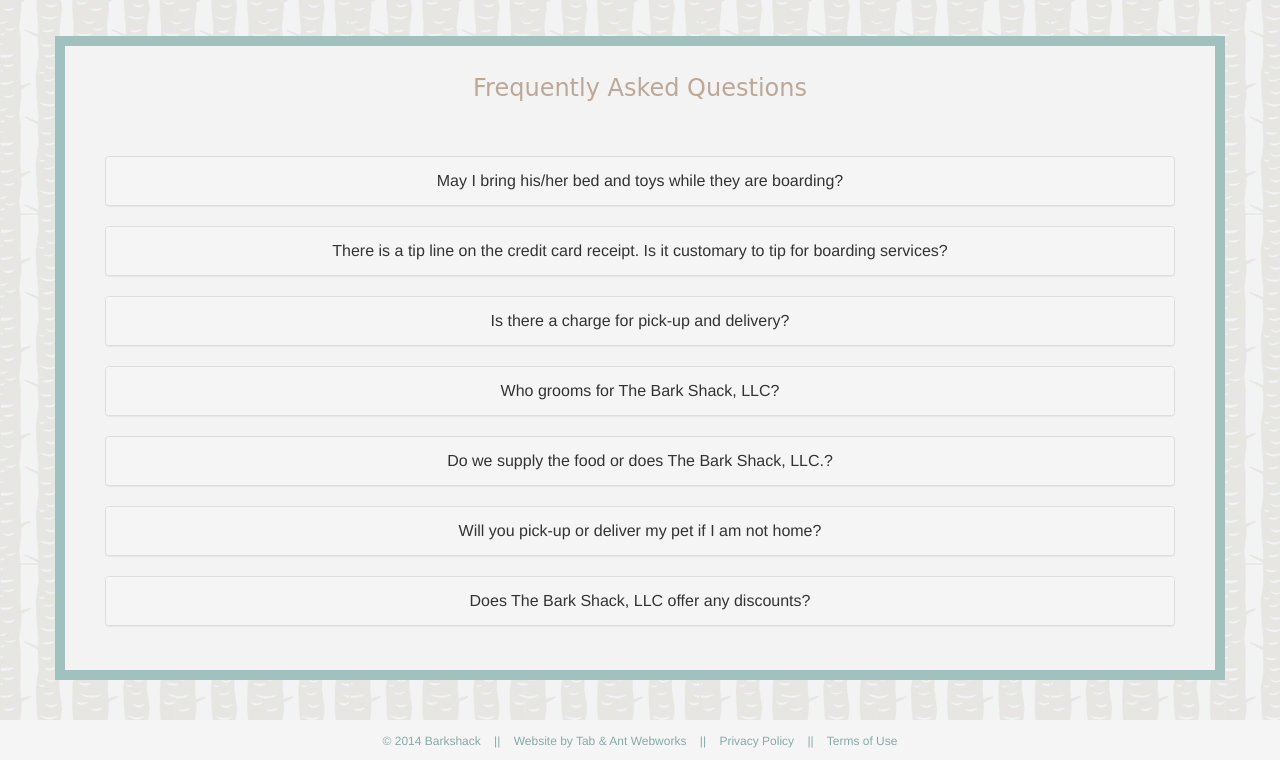
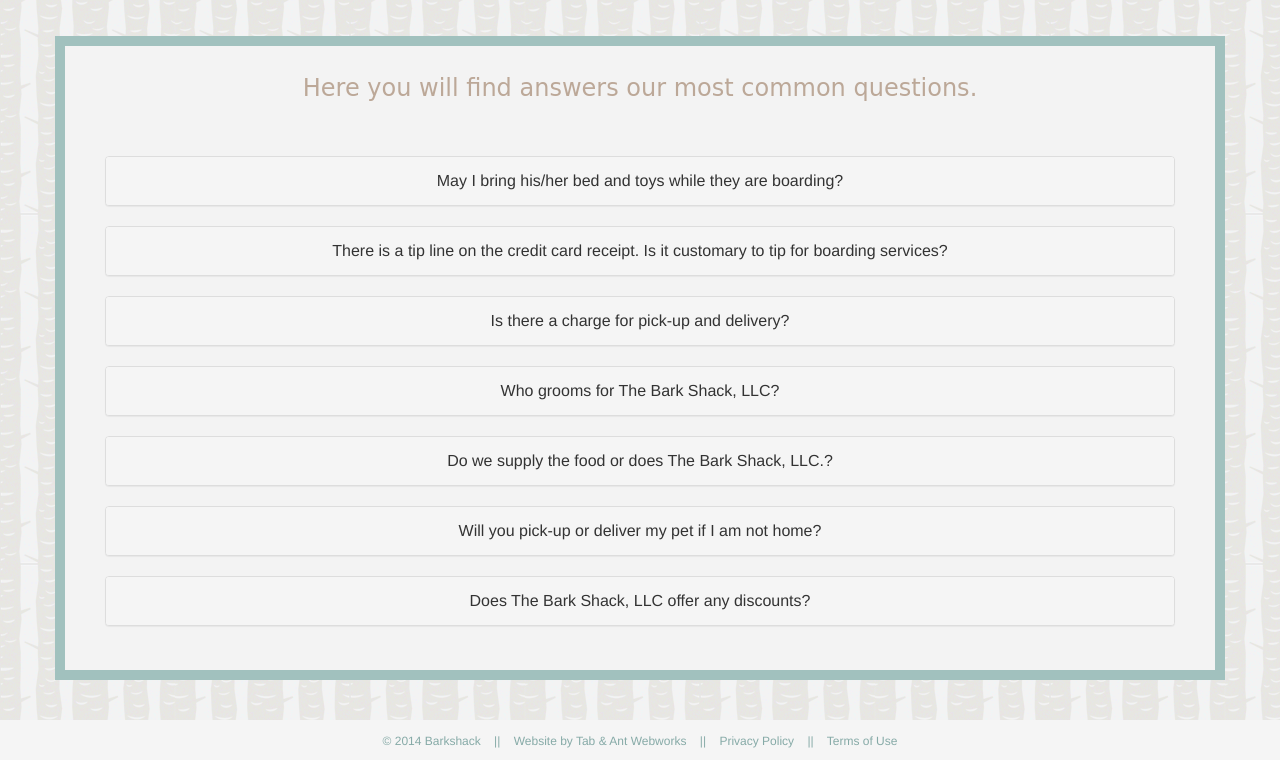
Before and after one commit to talymo/barkshack, a website: page app/index.html at #/faqs in a window 1280 px wide. Shown: the part 136-896 px from the top of the page. Drawn offline with nearby package versions, Linux system fonts and the light colour scheme; some packages are replaced by stand-ins of ours; a web font is replaced by a local one.

Commit message:
Fixed issue 12. Changed and rearranged heading info

```diff
--- a/app/views/faqs.html
+++ b/app/views/faqs.html
@@ -2,11 +2,7 @@
     <div class="col-xs-12" id="tealContainer">
         <div class="row" id="whiteContainer">
 
-            <div class="col-xs-12">
-                <h2>Frequently Asked Questions</h2>
-            </div>
-
-              <div class="col-xs-12 visible-xs">
+            <div class="col-xs-12 visible-xs">
                 <span class="divider">
                     <span>
                         FAQS
@@ -14,8 +10,12 @@
                 </span>
             </div>
 
-                <!--start the accordians-->
-                <div class="col-xs-12 questions">
+            <div class="col-xs-12">
+                <h2>Here you will find answers our most common questions.</h2>
+            </div>
+
+            <!--start the accordians-->
+            <div class="col-xs-12 questions">
                 <div class="panel-group" id="accordion">
 	                <div class="panel panel-default">
 				        <div class="panel-heading">
```
